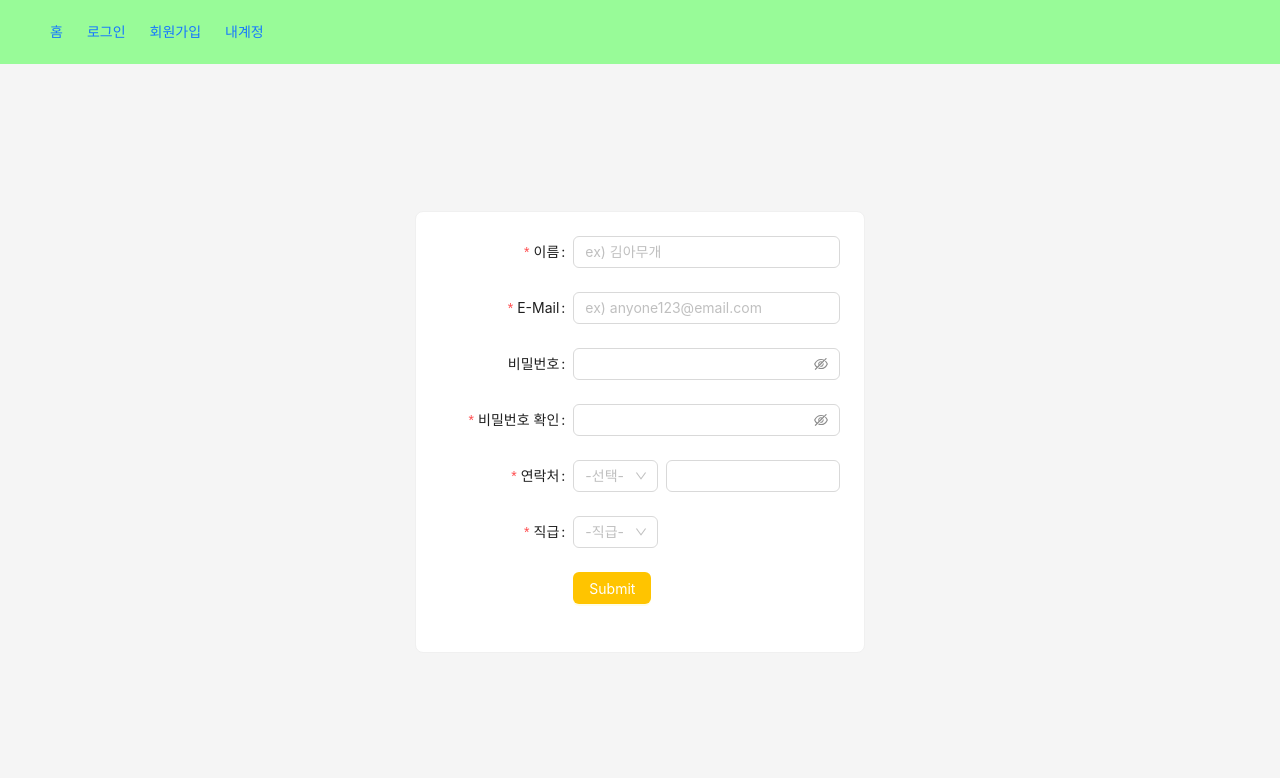
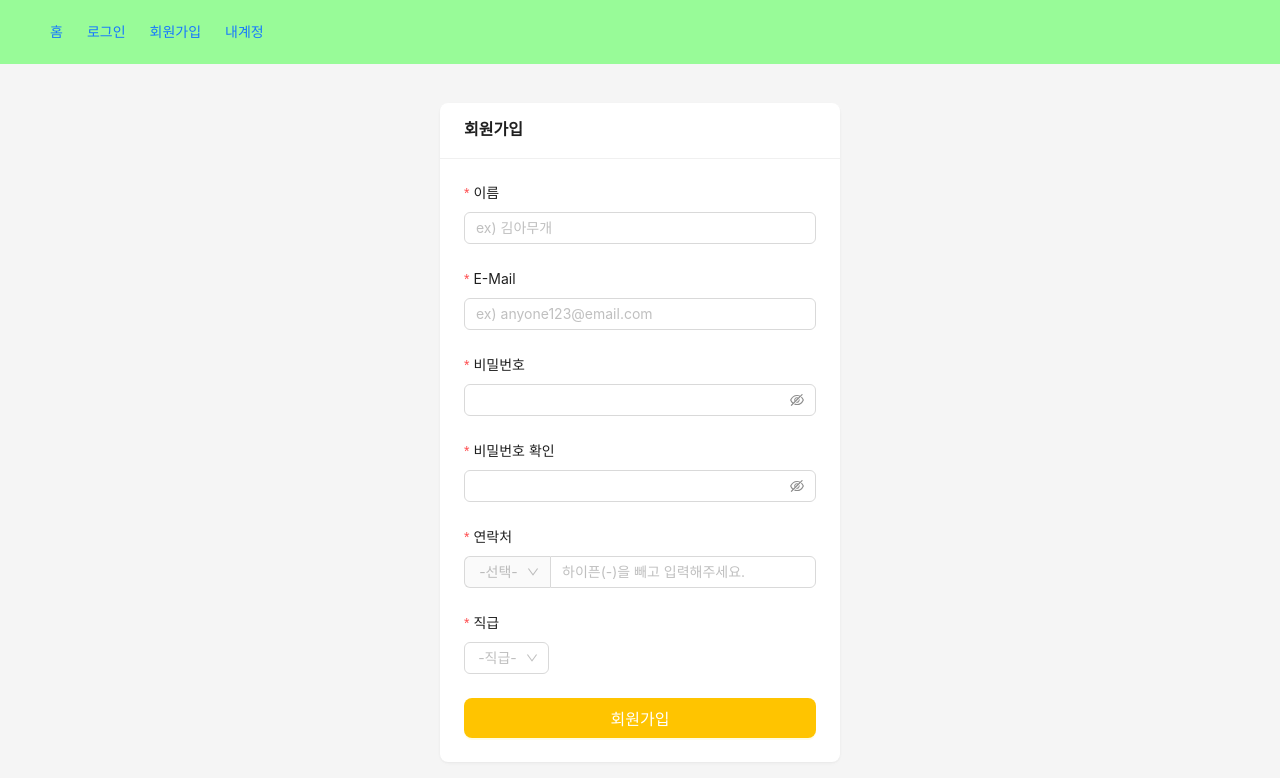
Before and after one commit to KDT5-MINI-TEAM11/client, a React (Vite) app: page /signup in a window 1280 px wide. Shown: the top 778 px of the page. Built offline with nearby package versions, Linux system fonts and the light colour scheme.

Commit message:
feat: 유효성 검사 추가 및 수정, 기존 코드 일부 수정

```diff
--- a/src/page/signup/index.tsx
+++ b/src/page/signup/index.tsx
@@ -1,18 +1,8 @@
 import { useCallback, useState } from 'react';
-import { Button, Input, Form, Space, Select, Card } from 'antd';
-import { Link } from 'react-router-dom';
+import { Button, Input, Form, Select, Card } from 'antd';
+import { useNavigate } from 'react-router-dom';
 import useInput from '@/page/signup/useInput';
 import { EMAIL_REGEX, PASSWORD_REGEX } from '@/data/constants';
-
-const onFinish = (values: any) => {
-  console.log('Success:', values);
-};
-
-const onFinishFailed = (errorInfo: any) => {
-  console.log('Failed:', errorInfo);
-};
-
-const { Option } = Select;
 
 export default function SingUp() {
   const [name, onChangeName] = useInput('');
@@ -22,18 +12,30 @@ export default function SingUp() {
   const [prefixPhoneNumber, setPrefixPhoneNumber] = useState('');
   const [phoneNumber, onChangePhoneNumber] = useInput('');
   const [position, setPosition] = useState('');
+  const navigate = useNavigate();
+  const [form] = Form.useForm();
+  const { Option } = Select;
 
-  const onChangePrefixPhoneNumber = (value: string) =>
-    setPrefixPhoneNumber(value);
-
-  const onChangePosition = (value: string) => setPosition(value);
-
-  const getPhoneNumber = () => {
-    return `${prefixPhoneNumber}${phoneNumber}`;
+  const onFinish = (values: any) => {
+    console.log('Success:', values);
+    navigate('/'); // 회원가입이 성공한 경우 홈으로 이동
   };
 
-  const combinedPhoneNumber = getPhoneNumber();
+  // 이름 유효성 검사
+  const validateName = useCallback((_: any, value: string) => {
+    const NAME_REGEX = /^[가-힣]{2,20}$/;
 
+    if (!value || NAME_REGEX.test(value)) {
+      return Promise.resolve();
+    }
+    if (!NAME_REGEX.test(value) || /[a-zA-Z0-9]/.test(value)) {
+      return Promise.reject(
+        new Error('이름은 한글 음절로 두 글자 이상 입력해야합니다.'),
+      );
+    }
+  }, []);
+
+  // 이메일 유효성 검사
   const validateEmail = useCallback((_: any, value: string) => {
     if (!value || EMAIL_REGEX.test(value)) {
       return Promise.resolve();
@@ -41,6 +43,7 @@ export default function SingUp() {
     return Promise.reject(new Error('올바른 형식의 메일을 입력해주세요.'));
   }, []);
 
+  // 비밀번호 유효성 검사
   const validatePassword = useCallback((_: any, value: string) => {
     const NUMBER_REGEX = /\d/;
     const SPECIAL_REGEX = /[!@#$%^&*()-+=]/;
@@ -95,32 +98,110 @@ export default function SingUp() {
     }
 
     if (!PASSWORD_REGEX.test(value)) {
-      return Promise.reject(
-        new Error(
-          '비밀번호는 8~16자 사이이며, 최소 한 개의 숫자, 특수문자, 영문자를 포함해야 합니다.',
-        ),
-      );
+      return Promise.reject(new Error('비밀번호는 8~16자 입니다.'));
     }
 
     return Promise.resolve();
   }, []);
 
+  // 연락처 뒷번호 유효성 검사
+  const validatePhoneNumber = useCallback((_: any, value: string) => {
+    const PHONE_REGEX = /([0-9]{3,4})([0-9]{4})$/;
+
+    if (!value || PHONE_REGEX.test(value)) {
+      return Promise.resolve();
+    }
+
+    return Promise.reject(new Error('올바른 전화번호 형식이 아닙니다.'));
+  }, []);
+
+  // 연락처 앞자리 선택 동적으로 생성
+  const selectedNumbers = [0, 1, 6, 7, 8, 9];
+
+  const selectedNumberOptions = selectedNumbers.map((Number) => {
+    const prefix = `01${Number}`;
     return (
-    <Card>
+      <Option key={prefix} value={prefix}>
+        {prefix}
+      </Option>
+    );
+  });
+
+  // 연락처 앞 번호 (ex. 010 or 011) 선택
+  // select 방식이라 useInput 커스텀 훅 사용하지않고 state로 관리
+  const onChangePrefixPhoneNumber = (value: string) =>
+    setPrefixPhoneNumber(value);
+
+  // 연락처 앞번호와 뒤에 번호를 합쳐주는 함수
+  const getPhoneNumber = () => {
+    return `${prefixPhoneNumber}${phoneNumber}`;
+  };
+
+  const combinedPhoneNumber = getPhoneNumber();
+
+  const prefixSelector = (
+    <Form.Item name="prefixPhoneNumber" noStyle>
+      <Select
+        placeholder="-선택-"
+        style={{ width: 85 }}
+        value={prefixPhoneNumber}
+        onChange={onChangePrefixPhoneNumber}
+      >
+        {selectedNumberOptions}
+      </Select>
+    </Form.Item>
+  );
+
+  // 직급 선택 동적으로 생성
+  const selectedPositions = [
+    '인턴',
+    '사원',
+    '주임',
+    '대리',
+    '과장',
+    '차장',
+    '부장',
+  ];
+
+  const selectedPositionOptions = selectedPositions.map((position) => {
+    return (
+      <Option key={position} value={position}>
+        {position}
+      </Option>
+    );
+  });
+
+  // 직급 선택
+  // select 방식이라 state로 관리
+  const onChangePosition = (value: string) => setPosition(value);
+
+  const handleSignUp = () => {
+    form.validateFields().then(() => {
+      form.submit(); // 입력폼이 모두 유효한 경우에만 onFinish가 호출됨
+    });
+  };
+
+  return (
+    <Card
+      bordered={false}
+      style={{ margin: '0px 20px', minWidth: 400 }}
+      title="회원가입"
+    >
       <Form
+        layout="vertical"
         name="basic"
-        labelCol={{ span: 8 }}
-        wrapperCol={{ span: 16 }}
-        style={{ width: 400 }}
-        initialValues={{ remember: true }}
+        wrapperCol={{ span: 30, offset: 0 }}
+        style={{ maxWidth: 352 }}
         onFinish={onFinish}
-        onFinishFailed={onFinishFailed}
         autoComplete="off"
       >
         <Form.Item
           label="이름"
           name="username"
-          rules={[{ required: true, message: '이름을 입력해주세요.' }]}
+          rules={[
+            { required: true, message: '이름을 입력해주세요.' },
+            { validator: validateName },
+          ]}
         >
           <Input
             placeholder="ex) 김아무개"
@@ -147,7 +228,7 @@ export default function SingUp() {
         <Form.Item
           label="비밀번호"
           name="password"
-          rules={[{ validator: validatePassword }]}
+          rules={[{ required: true, validator: validatePassword }]}
           hasFeedback
         >
           <Input.Password
@@ -169,7 +250,7 @@ export default function SingUp() {
                   return Promise.resolve();
                 }
                 return Promise.reject(
-                  new Error('The new password that you entered do not match!'),
+                  new Error('비밀번호가 일치하지 않습니다.'),
                 );
               },
             }),
@@ -184,26 +265,19 @@ export default function SingUp() {
         <Form.Item
           label="연락처"
           name="phone"
-          rules={[{ required: true, message: '연락처를 입력해주세요.' }]}
+          rules={[
+            { required: true, message: '연락처를 입력해주세요.' },
+            { validator: validatePhoneNumber },
+          ]}
         >
-          <Space>
-            <Form.Item name="prefixPhoneNumber" noStyle>
-              <Select
-                placeholder="-선택-"
-                style={{ width: 85 }}
-                value={prefixPhoneNumber}
-                onChange={onChangePrefixPhoneNumber}
-              >
-                <Option value="010">010</Option>
-                <Option value="011">011</Option>
-              </Select>
-            </Form.Item>
           <Input
+            addonBefore={prefixSelector}
+            style={{ width: '100%' }}
+            placeholder="하이픈(-)을 빼고 입력해주세요."
             value={phoneNumber}
             onChange={onChangePhoneNumber}
             allowClear
           />
-          </Space>
         </Form.Item>
         <Form.Item
           name="position"
@@ -214,20 +288,22 @@ export default function SingUp() {
             placeholder="-직급-"
             value={position}
             onChange={onChangePosition}
-            style={{ width: 85 }}
+            style={{ width: 85, textAlign: 'center' }}
           >
-            <Option value="1">사원</Option>
-            <Option value="2">대리</Option>
-            <Option value="3">과장</Option>
+            {selectedPositionOptions}
           </Select>
         </Form.Item>
-        {combinedPhoneNumber} {/*출력되는지 확인*/}
-        <Form.Item wrapperCol={{ offset: 8, span: 16 }}>
-          <Button type="primary" htmlType="submit">
-            Submit
+        <Button
+          type="primary"
+          htmlType="submit"
+          size="large"
+          style={{ width: '100%' }}
+          onClick={handleSignUp}
+        >
+          회원가입
         </Button>
-        </Form.Item>
       </Form>
+      {combinedPhoneNumber}
     </Card>
   );
 }
```
Lines whose indentation alone changed are shown as unchanged.
